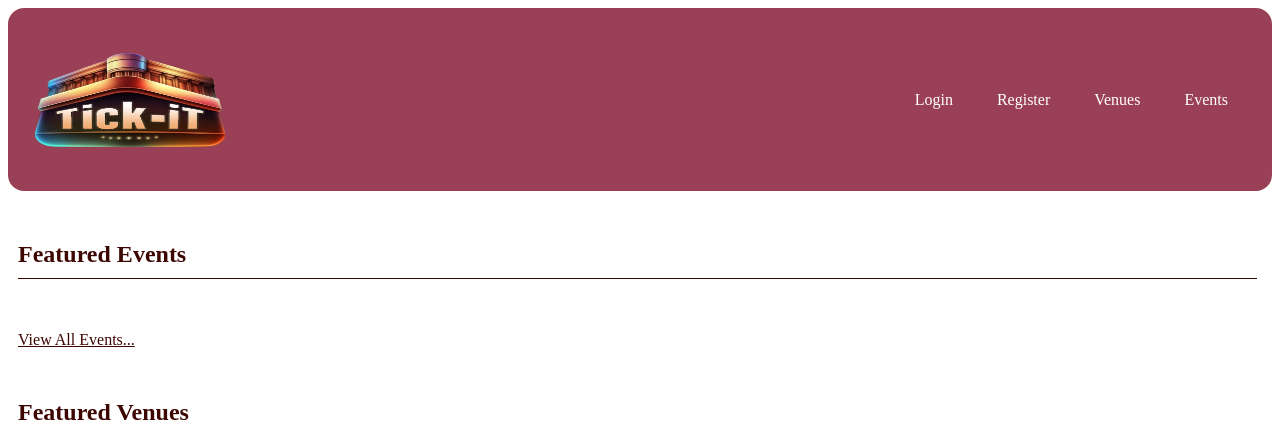
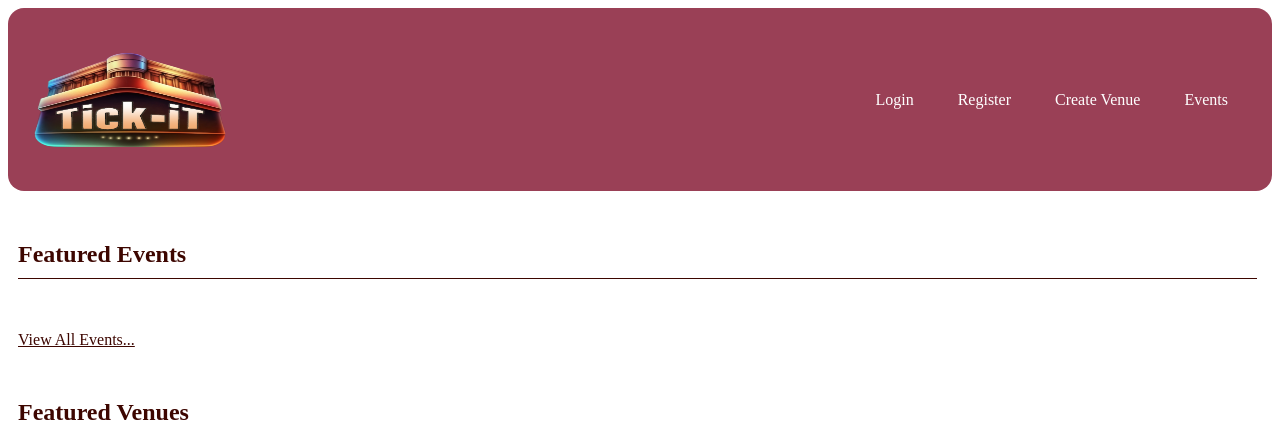
Before and after one commit to nezcodin/Tick-iT-Hackathon, a Django app: page / in a window 1280 px wide. Shown: the top 424 px of the page. Run offline with Django 4.2, Linux system fonts and the light colour scheme; data that the repository does not hold is empty.

Commit message:
Getting CRUD done!

```diff
--- a/tickit_project/tickit/templates/base.html
+++ b/tickit_project/tickit/templates/base.html
@@ -17,10 +17,11 @@
         </a>
       </div>
       <div class="nav-text">
-        <a href="accounts/login/">Login</a>
-        <a href="register/">Register</a>
-        <a href="venues/">Venues</a>
-        <a id='end-nav' href="events/">Events</a>
+        <a href="{% url 'login' %}">Login</a>
+        <a href="{% url 'register' %}">Register</a>
+        <a href="{% url 'venue_create_view' %}">Create Venue</a>
+        {% comment %} <a href="{% url 'venue_list_view' %}">Venues</a> {% endcomment %}
+        <a id='end-nav' href="{% url 'events_list_view' %}">Events</a>
     </div>
   </header>
 
--- /dev/null
+++ b/tickit_project/tickit/templates/update_venue.html
@@ -0,0 +1 @@
+<h1>test<h1>
--- a/tickit_project/tickit/views.py
+++ b/tickit_project/tickit/views.py
@@ -1,7 +1,9 @@
-from django.shortcuts import render
+from django.shortcuts import render, redirect
 from rest_framework import generics
 from django.contrib.auth.models import User
 from django.conf import settings
+from django.urls import reverse, reverse_lazy
+from django.views.generic import ListView, CreateView, UpdateView, DeleteView
 from .models import Venue, Event, Ticket
 from .forms import RegistrationForm
 from .serializers import UserSerializer, VenueSerializer, EventSerializer, TicketSerializer
@@ -38,7 +40,45 @@ def registration(request):
         form = RegistrationForm()
     return render(request, 'register.html', {'form': form})
 
-# API Views
+# Full Create, Update, and Delete Views
+
+class VenueCreateView(CreateView):
+    model = Venue
+    template_name = 'create_venue.html'
+    fields = ['name', 'location', 'photo_url']
+    success_url = reverse_lazy('home')
+
+    def form_valid(self, form):
+        # Set the owner of the Venue to the logged-in user
+        form.instance.owner = self.request.user
+        response = super().form_valid(form)
+        if self.object:
+            # Redirect to the details view of the created Venue
+            return redirect('venue_details_view', pk=self.object.pk)
+        else:
+            # Handle error if Venue object was not created
+            return ('there was an error creating the venue')
+
+class VenueUpdateView(UpdateView):
+    model = Venue
+    template_name = 'update_venue.html'
+    fields = ['name', 'location', 'photo_url']
+    success_url = reverse_lazy('home')
+
+    def form_valid(self, form):
+        response = super().form_valid(form)
+        if self.object:
+            # Redirect to the details view of the created Venue
+            return redirect('venue_details_view', pk=self.object.pk)
+        else:
+            # Handle error if Venue object was not created
+            return ('there was an error updating the venue')
+
+class VenueDeleteView(generics.DestroyAPIView):
+    queryset = Venue.objects.all()
+    serializer_class = VenueSerializer
+
+# REST API Views
 class UserList(generics.ListCreateAPIView):
     queryset = User.objects.all()
     serializer_class = UserSerializer
```
Also changed, not shown: tickit_project/tickit/frontend_urls.py (+6 -1 lines), tickit_project/tickit/templates/create_venue.html (added, +14 -0 lines), tickit_project/tickit/templates/venue_details.html (+9 -1 lines).
